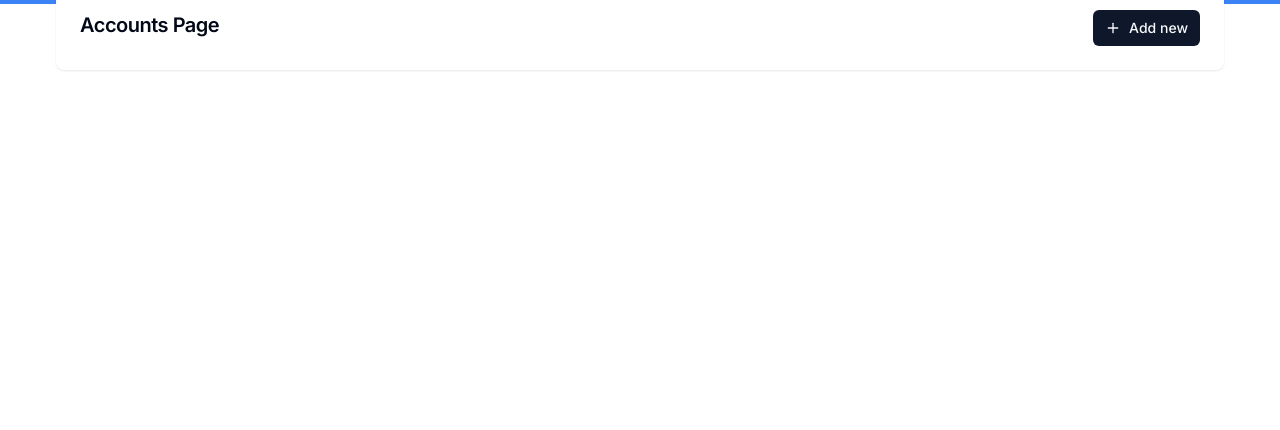
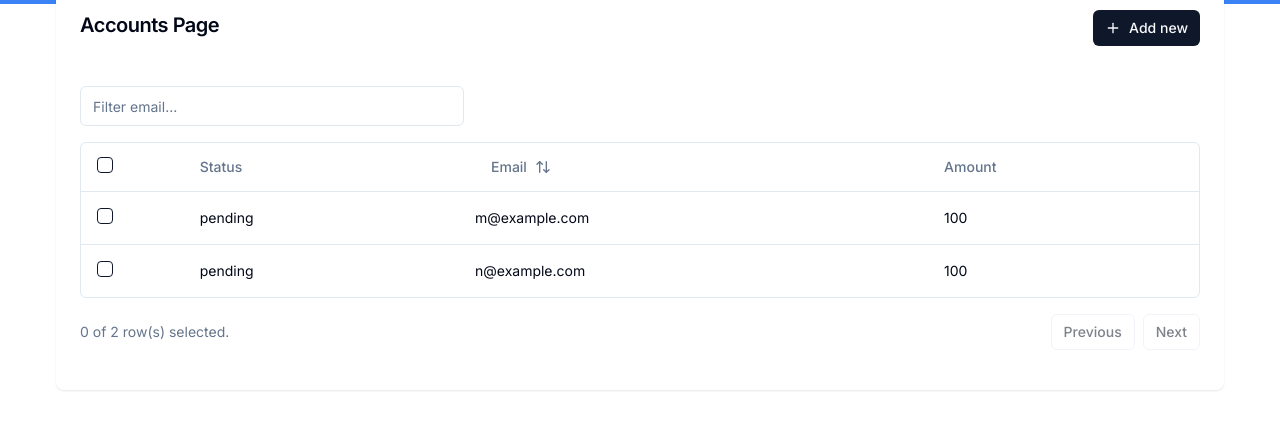
Before and after one commit to ak-tech007/finance-dashboard, a Next.js app: page /accounts in a window 1280 px wide. Shown: the part 352-782 px from the top of the page. Built offline with nearby package versions, Linux system fonts and the light colour scheme; no server answers; what drizzle-zod, hono would draw is missing.

Commit message:
data table ui implemented

```diff
--- /dev/null
+++ b/app/(dashboard)/accounts/columns.tsx
@@ -0,0 +1,61 @@
+"use client";
+
+import { ColumnDef } from "@tanstack/react-table";
+import { ArrowUpDown } from "lucide-react";
+
+import { Button } from "@/components/ui/button";
+import { Checkbox } from "@/components/ui/checkbox";
+
+export type Payment = {
+  id: string;
+  amount: number;
+  status: "pending" | "processing" | "success" | "failed";
+  email: string;
+};
+
+export const columns: ColumnDef<Payment>[] = [
+  {
+    id: "select",
+    header: ({ table }) => (
+      <Checkbox
+        checked={
+          table.getIsAllPageRowsSelected() ||
+          (table.getIsSomePageRowsSelected() && "indeterminate")
+        }
+        onCheckedChange={(value) => table.toggleAllPageRowsSelected(!!value)}
+        aria-label="Select all"
+      />
+    ),
+    cell: ({ row }) => (
+      <Checkbox
+        checked={row.getIsSelected()}
+        onCheckedChange={(value) => row.toggleSelected(!!value)}
+        aria-label="Select row"
+      />
+    ),
+    enableSorting: false,
+    enableHiding: false,
+  },
+  {
+    accessorKey: "status",
+    header: "Status",
+  },
+  {
+    accessorKey: "email",
+    header: ({ column }) => {
+      return (
+        <Button
+          variant="ghost"
+          onClick={() => column.toggleSorting(column.getIsSorted() === "asc")}
+        >
+          Email
+          <ArrowUpDown className="ml-2 h-4 w-4" />
+        </Button>
+      );
+    },
+  },
+  {
+    accessorKey: "amount",
+    header: "Amount",
+  },
+];
--- a/app/(dashboard)/accounts/page.tsx
+++ b/app/(dashboard)/accounts/page.tsx
@@ -2,12 +2,30 @@
 
 import { Plus } from "lucide-react";
 
+import { DataTable } from "@/components/data-table";
 import { Button } from "@/components/ui/button";
 import { Card, CardContent, CardHeader, CardTitle } from "@/components/ui/card";
 import { useNewAccount } from "@/features/accounts/hooks/use-new-account";
 
+import { type Payment, columns } from "./columns";
+
 const AccountsPage = () => {
   const newAccount = useNewAccount();
+
+  const data: Payment[] = [
+    {
+      id: "728ed52f",
+      amount: 100,
+      status: "pending",
+      email: "m@example.com",
+    },
+    {
+      id: "728ed52f",
+      amount: 100,
+      status: "pending",
+      email: "n@example.com",
+    },
+  ];
 
   return (
     <div className="max-w-screen-2xl mx-auto w-full pb-10 -mt-6">
@@ -19,6 +37,16 @@
             <Plus className="size-4 mr-2" /> Add new
           </Button>
         </CardHeader>
+
+        <CardContent>
+          <DataTable
+            filterKey="email"
+            columns={columns}
+            data={data}
+            onDelete={() => {}}
+            disabled={false}
+          />
+        </CardContent>
       </Card>
     </div>
   );
--- /dev/null
+++ b/components/data-table.tsx
@@ -0,0 +1,168 @@
+"use client";
+
+import {
+  ColumnDef,
+  ColumnFiltersState,
+  Row,
+  SortingState,
+  flexRender,
+  getCoreRowModel,
+  getFilteredRowModel,
+  getPaginationRowModel,
+  getSortedRowModel,
+  useReactTable,
+} from "@tanstack/react-table";
+import { Trash } from "lucide-react";
+import * as React from "react";
+
+import { Button } from "@/components/ui/button";
+import { Input } from "@/components/ui/input";
+import {
+  Table,
+  TableBody,
+  TableCell,
+  TableHead,
+  TableHeader,
+  TableRow,
+} from "@/components/ui/table";
+
+interface DataTableProps<TData, TValue> {
+  columns: ColumnDef<TData, TValue>[];
+  data: TData[];
+  filterKey: string;
+  onDelete: (rows: Row<TData>[]) => void;
+  disabled?: boolean;
+}
+
+export function DataTable<TData, TValue>({
+  columns,
+  data,
+  filterKey,
+  onDelete,
+  disabled,
+}: DataTableProps<TData, TValue>) {
+  const [sorting, setSorting] = React.useState<SortingState>([]);
+  const [columnFilters, setColumnFilters] = React.useState<ColumnFiltersState>(
+    []
+  );
+  const [rowSelection, setRowSelection] = React.useState({});
+
+  const table = useReactTable({
+    data,
+    columns,
+    getCoreRowModel: getCoreRowModel(),
+    getPaginationRowModel: getPaginationRowModel(),
+    onSortingChange: setSorting,
+    getSortedRowModel: getSortedRowModel(),
+    getFilteredRowModel: getFilteredRowModel(),
+    onColumnFiltersChange: setColumnFilters,
+    onRowSelectionChange: setRowSelection,
+    state: {
+      sorting,
+      columnFilters,
+      rowSelection,
+    },
+  });
+
+  return (
+    <div>
+      <div className="flex items-center py-4">
+        <Input
+          placeholder={`Filter ${filterKey}...`}
+          value={(table.getColumn(filterKey)?.getFilterValue() as string) ?? ""}
+          onChange={(event) =>
+            table.getColumn(filterKey)?.setFilterValue(event.target.value)
+          }
+          className="max-w-sm"
+        />
+
+        {table.getFilteredSelectedRowModel().rows.length > 0 && (
+          <Button
+            disabled={disabled}
+            size="sm"
+            variant="outline"
+            className="ml-auto font-normal text-xs"
+          >
+            <Trash className="size-4 mr-2" />
+            Delete ({table.getFilteredSelectedRowModel().rows.length})
+          </Button>
+        )}
+      </div>
+
+      <div className="rounded-md border">
+        <Table>
+          <TableHeader>
+            {table.getHeaderGroups().map((headerGroup) => (
+              <TableRow key={headerGroup.id}>
+                {headerGroup.headers.map((header) => {
+                  return (
+                    <TableHead key={header.id}>
+                      {header.isPlaceholder
+                        ? null
+                        : flexRender(
+                            header.column.columnDef.header,
+                            header.getContext()
+                          )}
+                    </TableHead>
+                  );
+                })}
+              </TableRow>
+            ))}
+          </TableHeader>
+          <TableBody>
+            {table.getRowModel().rows?.length ? (
+              table.getRowModel().rows.map((row) => (
+                <TableRow
+                  key={row.id}
+                  data-state={row.getIsSelected() && "selected"}
+                >
+                  {row.getVisibleCells().map((cell) => (
+                    <TableCell key={cell.id}>
+                      {flexRender(
+                        cell.column.columnDef.cell,
+                        cell.getContext()
+                      )}
+                    </TableCell>
+                  ))}
+                </TableRow>
+              ))
+            ) : (
+              <TableRow>
+                <TableCell
+                  colSpan={columns.length}
+                  className="h-24 text-center"
+                >
+                  No results.
+                </TableCell>
+              </TableRow>
+            )}
+          </TableBody>
+        </Table>
+      </div>
+
+      <div className="flex items-center justify-end space-x-2 py-4">
+        <div className="flex-1 text-sm text-muted-foreground">
+          {table.getFilteredSelectedRowModel().rows.length} of{" "}
+          {table.getFilteredRowModel().rows.length} row(s) selected.
+        </div>
+
+        <Button
+          variant="outline"
+          size="sm"
+          onClick={() => table.previousPage()}
+          disabled={!table.getCanPreviousPage()}
+        >
+          Previous
+        </Button>
+        <Button
+          variant="outline"
+          size="sm"
+          onClick={() => table.nextPage()}
+          disabled={!table.getCanNextPage()}
+        >
+          Next
+        </Button>
+      </div>
+    </div>
+  );
+}
```
